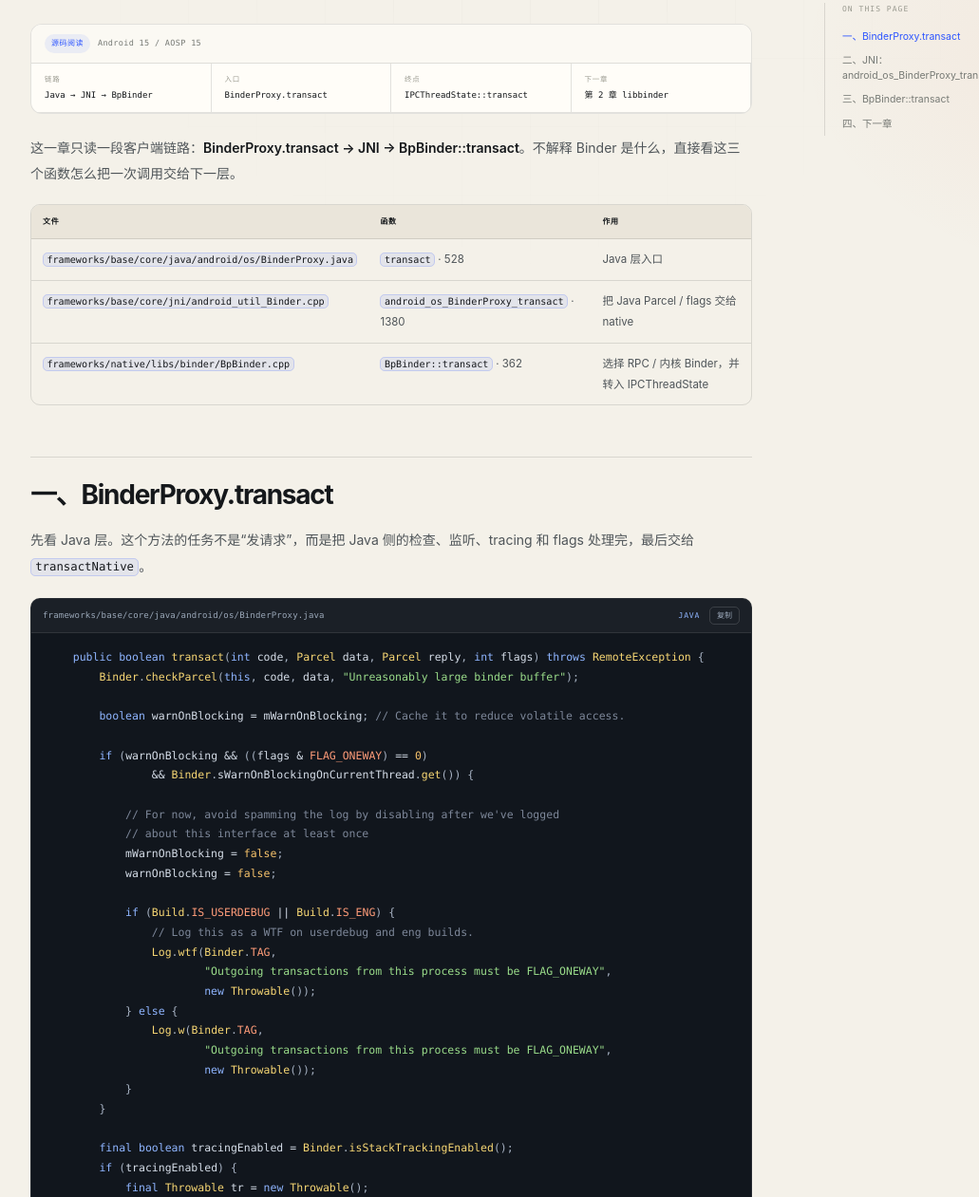
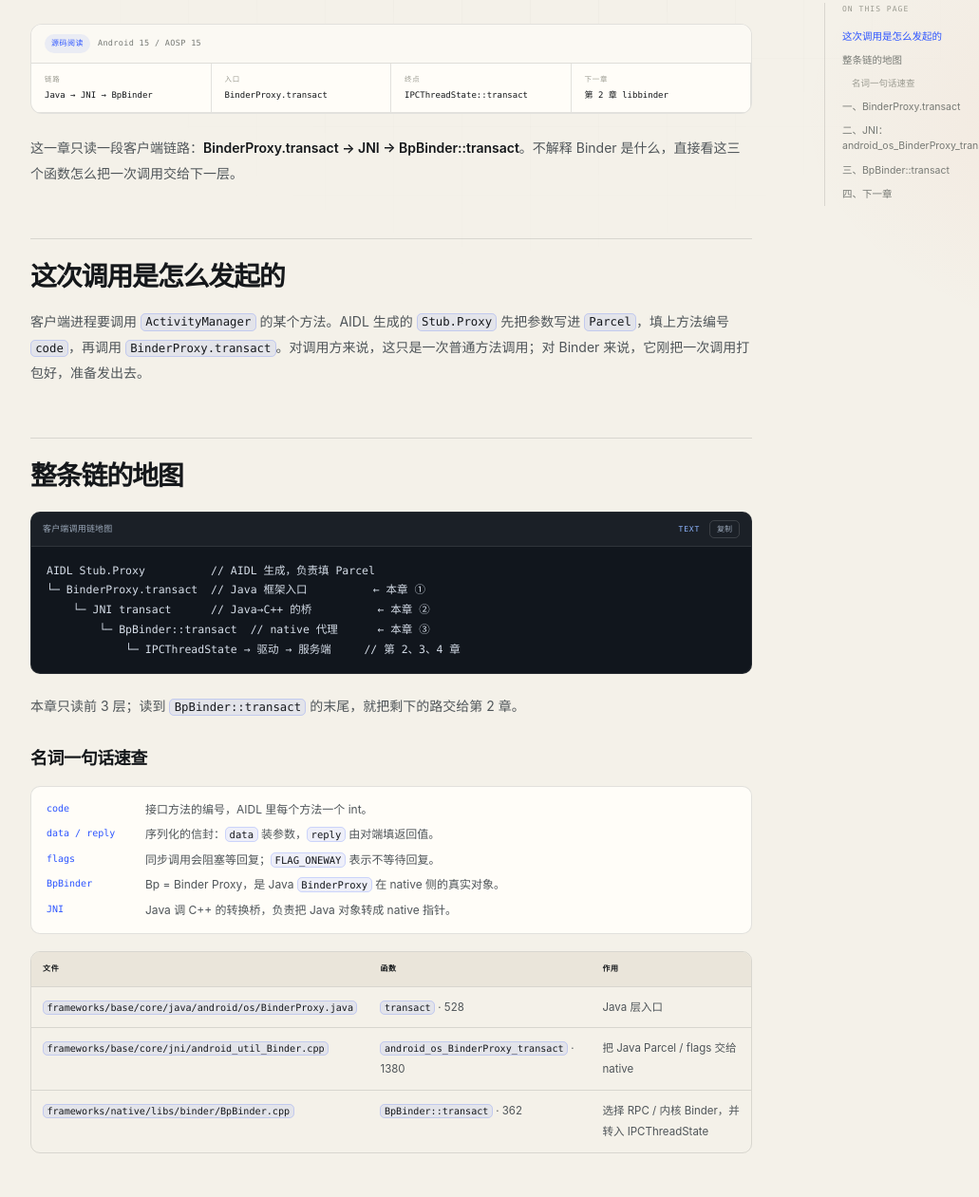
Before and after one commit to li2531719785/bolin-home, a plain HTML site: page notes/binder-code-1-client.html in a window 1280 px wide. Shown: the part 443-1704 px from the top of the page at 95% size, without its empty margins (18-1049 px from the left). Drawn offline with Linux system fonts and the light colour scheme.

Commit message:
content: add chapter 1 scenario, chain map, and glossary

```diff
--- a/404.html
+++ b/404.html
@@ -8,7 +8,7 @@
 <meta name="robots" content="noindex">
 <meta name="theme-color" content="#f4f1e9">
 <link rel="icon" href="avatar.png" type="image/png">
-<link rel="stylesheet" href="assets/css/site.css?v=20261116d">
+<link rel="stylesheet" href="assets/css/site.css?v=20261116e">
 <script>
 (function () {
   try {
@@ -76,6 +76,6 @@
   </div>
 </footer>
 
-<script src="assets/js/site.js?v=20261116d" defer></script>
+<script src="assets/js/site.js?v=20261116e" defer></script>
 </body>
 </html>
--- a/assets/css/site.css
+++ b/assets/css/site.css
@@ -783,6 +783,32 @@ pre { margin: 0; }
   background: var(--surface);
   overflow: hidden;
 }
+.article-body .term-list {
+  display: grid;
+  grid-template-columns: 90px minmax(0, 1fr);
+  gap: 6px 14px;
+  margin: 18px 0;
+  padding: 14px 16px;
+  border: 1px solid var(--line);
+  border-radius: 10px;
+  background: var(--surface);
+}
+.article-body .term-list dt {
+  color: var(--accent);
+  font-family: var(--mono);
+  font-size: 10px;
+  line-height: 1.7;
+}
+.article-body .term-list dd {
+  margin: 0;
+  color: var(--ink-soft);
+  font-size: 12px;
+  line-height: 1.7;
+}
+@media (max-width: 640px) {
+  .article-body .term-list { grid-template-columns: 1fr; gap: 2px; padding: 12px 14px; }
+  .article-body .term-list dd { margin-bottom: 8px; }
+}
 .article-body figure {
   margin: 22px 0;
   padding: 14px;
--- a/notes/binder-code-1-client.html
+++ b/notes/binder-code-1-client.html
@@ -23,7 +23,7 @@
 <meta name="twitter:image" content="https://home.bolinlab.top/assets/og-image.png">
 <meta name="theme-color" content="#f4f1e9">
 <link rel="icon" href="../avatar.png" type="image/png">
-<link rel="stylesheet" href="../assets/css/site.css?v=20261116d">
+<link rel="stylesheet" href="../assets/css/site.css?v=20261116e">
 <script>
 (function () {
   try {
@@ -98,6 +98,26 @@
 
         <p>这一章只读一段客户端链路：<strong>BinderProxy.transact → JNI → BpBinder::transact</strong>。不解释 Binder 是什么，直接看这三个函数怎么把一次调用交给下一层。</p>
 
+        <h2>这次调用是怎么发起的</h2>
+        <p>客户端进程要调用 <code>ActivityManager</code> 的某个方法。AIDL 生成的 <code>Stub.Proxy</code> 先把参数写进 <code>Parcel</code>，填上方法编号 <code>code</code>，再调用 <code>BinderProxy.transact</code>。对调用方来说，这只是一次普通方法调用；对 Binder 来说，它刚把一次调用打包好，准备发出去。</p>
+
+        <h2>整条链的地图</h2>
+        <pre data-title="客户端调用链地图" data-lang="text"><code class="language-text">AIDL Stub.Proxy          // AIDL 生成，负责填 Parcel
+└─ BinderProxy.transact  // Java 框架入口          ← 本章 ①
+    └─ JNI transact      // Java→C++ 的桥          ← 本章 ②
+        └─ BpBinder::transact  // native 代理      ← 本章 ③
+            └─ IPCThreadState → 驱动 → 服务端     // 第 2、3、4 章</code></pre>
+        <p>本章只读前 3 层；读到 <code>BpBinder::transact</code> 的末尾，就把剩下的路交给第 2 章。</p>
+
+        <h3>名词一句话速查</h3>
+        <dl class="term-list">
+          <dt>code</dt><dd>接口方法的编号，AIDL 里每个方法一个 int。</dd>
+          <dt>data / reply</dt><dd>序列化的信封：<code>data</code> 装参数，<code>reply</code> 由对端填返回值。</dd>
+          <dt>flags</dt><dd>同步调用会阻塞等回复；<code>FLAG_ONEWAY</code> 表示不等待回复。</dd>
+          <dt>BpBinder</dt><dd>Bp = Binder Proxy，是 Java <code>BinderProxy</code> 在 native 侧的真实对象。</dd>
+          <dt>JNI</dt><dd>Java 调 C++ 的转换桥，负责把 Java 对象转成 native 指针。</dd>
+        </dl>
+
         <div class="table-wrap">
           <table>
             <thead><tr><th>文件</th><th>函数</th><th>作用</th></tr></thead>
@@ -110,7 +130,7 @@
         </div>
 
         <h2>一、BinderProxy.transact</h2>
-        <p>先看 Java 层。这个方法的任务不是“发请求”，而是把 Java 侧的检查、监听、tracing 和 flags 处理完，最后交给 <code>transactNative</code>。</p>
+        <p><strong>它唯一要做的事：</strong>把 Java 侧的检查、监听、tracing 和 flags 处理完，最后交给 <code>transactNative</code>。它不负责把数据送进驱动。</p>
         <pre data-file="frameworks/base/core/java/android/os/BinderProxy.java" data-lang="java"><code class="language-java">    public boolean transact(int code, Parcel data, Parcel reply, int flags) throws RemoteException {
         Binder.checkParcel(this, code, data, &quot;Unreasonably large binder buffer&quot;);
 
@@ -191,10 +211,10 @@
 
 </code></pre>
         <p>读这段代码时只看四件事：<code>checkParcel</code> 检查 Parcel 大小；<code>warnOnBlocking</code> 处理“从可能阻塞的对象发起同步调用”的警告；<code>transactListener</code> 允许框架在调用前后插入逻辑；最后调用 <code>transactNative(code, data, reply, flags)</code>。</p>
-        <p><code>transactNative</code> 是一个 native 方法，定义就在这个文件下面。所以 Java 层到这里结束，下一跳是 JNI。</p>
+        <p><code>transactNative</code> 是一个 native 方法，定义就在这个文件下面。<strong>为什么必须经过 JNI：</strong>Binder 代理的真实实现是 C++ 写的，Java 的 <code>BinderProxy</code> 只是壳；JNI 就是 Java 对象和 C++ 实现之间的桥。</p>
 
         <h2>二、JNI：android_os_BinderProxy_transact</h2>
-        <p>JNI 函数把 Java 的 <code>Parcel</code> 转成 native <code>Parcel*</code>，从 <code>BinderProxy</code> 取出真正的 <code>IBinder*</code>，然后调用它的 <code>transact</code>。</p>
+        <p><strong>它唯一要做的事：</strong>把 Java 的 <code>Parcel</code> 转成 native <code>Parcel*</code>，从 <code>BinderProxy</code> 取出真正的 <code>IBinder*</code>，然后调用它的 <code>transact</code>。</p>
         <pre data-file="frameworks/base/core/jni/android_util_Binder.cpp" data-lang="cpp"><code class="language-cpp">static jboolean android_os_BinderProxy_transact(JNIEnv* env, jobject obj,
         jint code, jobject dataObj, jobject replyObj, jint flags) // throws RemoteException
 {
@@ -241,10 +261,10 @@
 }
 </code></pre>
         <p>关键只有三行：<code>parcelForJavaObject</code> 拿到 native Parcel；<code>getBPNativeData(env, obj)-&gt;mObject.get()</code> 拿到目标 <code>IBinder*</code>；<code>target-&gt;transact(code, *data, reply, flags)</code> 进入 native Binder 实现。后面的 <code>signalExceptionForError</code> 只是把 native 错误码转成 Java 异常。</p>
-        <p>这个 <code>target</code> 通常就是 <code>BpBinder</code>。下一跳看它的 <code>transact</code>。</p>
+        <p><strong>为什么从这里跳到 BpBinder：</strong>JNI 拿到的 <code>target</code> 是 native <code>IBinder*</code>，对远程服务来说通常就是 <code>BpBinder</code>。JNI 不实现发送，只是把调用交给这个 native 代理。</p>
 
         <h2>三、BpBinder::transact</h2>
-        <p><code>BpBinder</code> 是客户端在 native 层的代理。它先检查对象是否还活着，再处理 flags 和 stability，最后选择 RPC 或内核 Binder 路径。</p>
+        <p><strong>它唯一要做的事：</strong>检查对象是否还活着、处理 flags 和 stability，然后选择 RPC 或内核 Binder 路径。</p>
         <pre data-file="frameworks/native/libs/binder/BpBinder.cpp" data-lang="cpp"><code class="language-cpp">status_t BpBinder::transact(
     uint32_t code, const Parcel&amp; data, Parcel* reply, uint32_t flags)
 {
@@ -298,7 +318,7 @@
 }
 </code></pre>
         <p>这段代码里和本章链路相关的是 <code>else</code> 分支：<code>IPCThreadState::self()-&gt;transact(binderHandle(), code, data, reply, flags)</code>。前面 <code>isRpcBinder()</code> 是另一条 RPC Binder 路径，本章不展开；stability 检查和 <code>mAlive</code> 是对象有效性保护。</p>
-        <p>到这里，客户端已经从 Java 层走到了 <code>IPCThreadState</code>。下一章从 <code>IPCThreadState::transact</code> 开始，看它怎么把 Parcel 写进驱动。</p>
+        <p><strong>为什么下一章看 IPCThreadState：</strong><code>BpBinder</code> 只做对象和路径判断；真正把 Parcel 写进驱动、等回复的是 <code>IPCThreadState::transact</code>。所以第 2 章从它开始。</p>
 
         <h2>四、下一章</h2>
         <p>第 2 章入口：<code>frameworks/native/libs/binder/IPCThreadState.cpp</code> 的 <code>IPCThreadState::transact</code>（808 行），接着读 <code>writeTransactionData</code>、<code>talkWithDriver</code>、<code>waitForResponse</code>。</p>
@@ -343,6 +363,6 @@
   </div>
 </footer>
 
-<script src="../assets/js/site.js?v=20261116d" defer></script>
+<script src="../assets/js/site.js?v=20261116e" defer></script>
 </body>
 </html>
```
Also changed, not shown: about/index.html (+2 -2 lines), index.html (+2 -2 lines), notes/binder-learning-path.html (+2 -2 lines), notes/index.html (+2 -2 lines), 2 other files.
